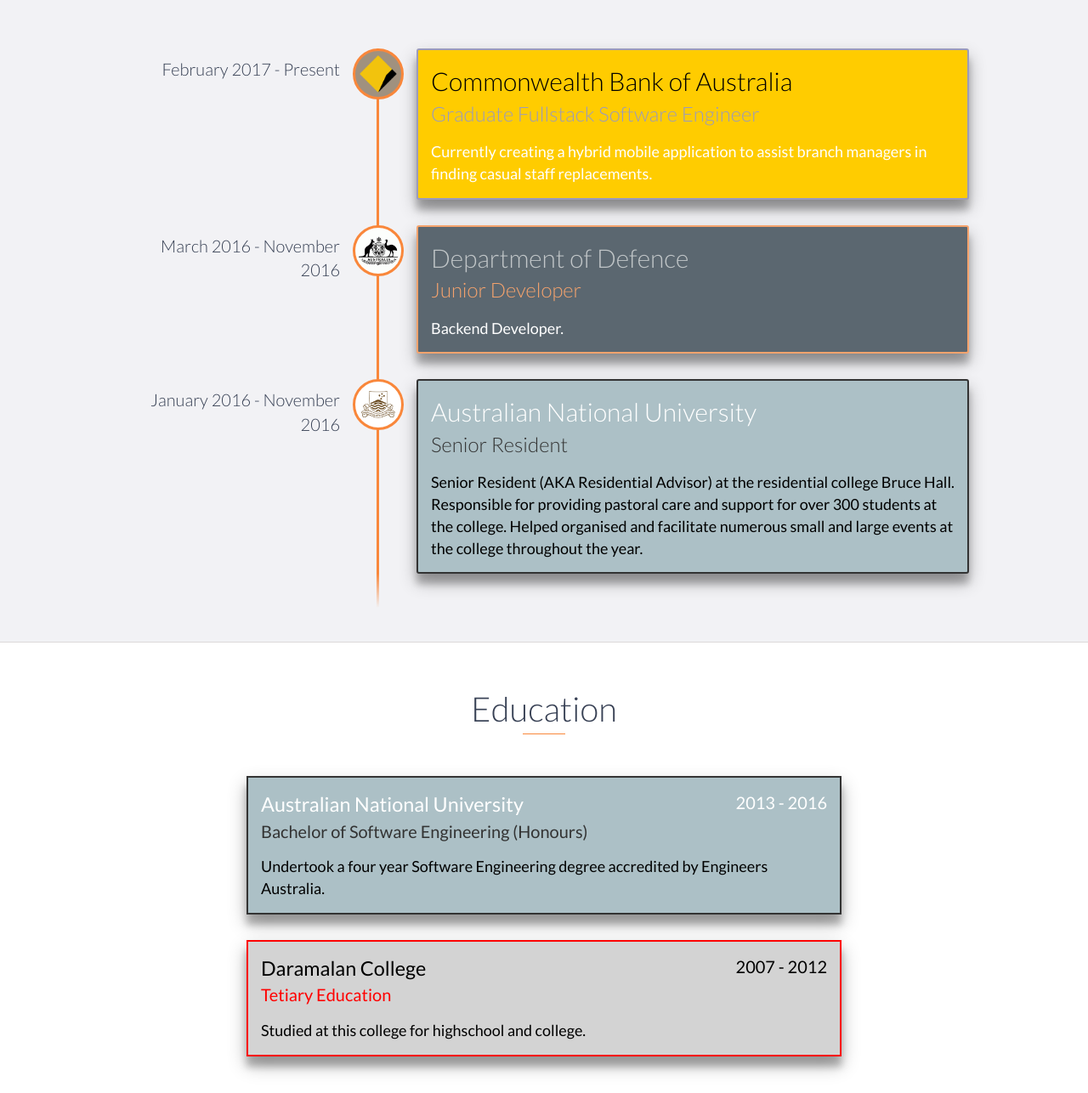
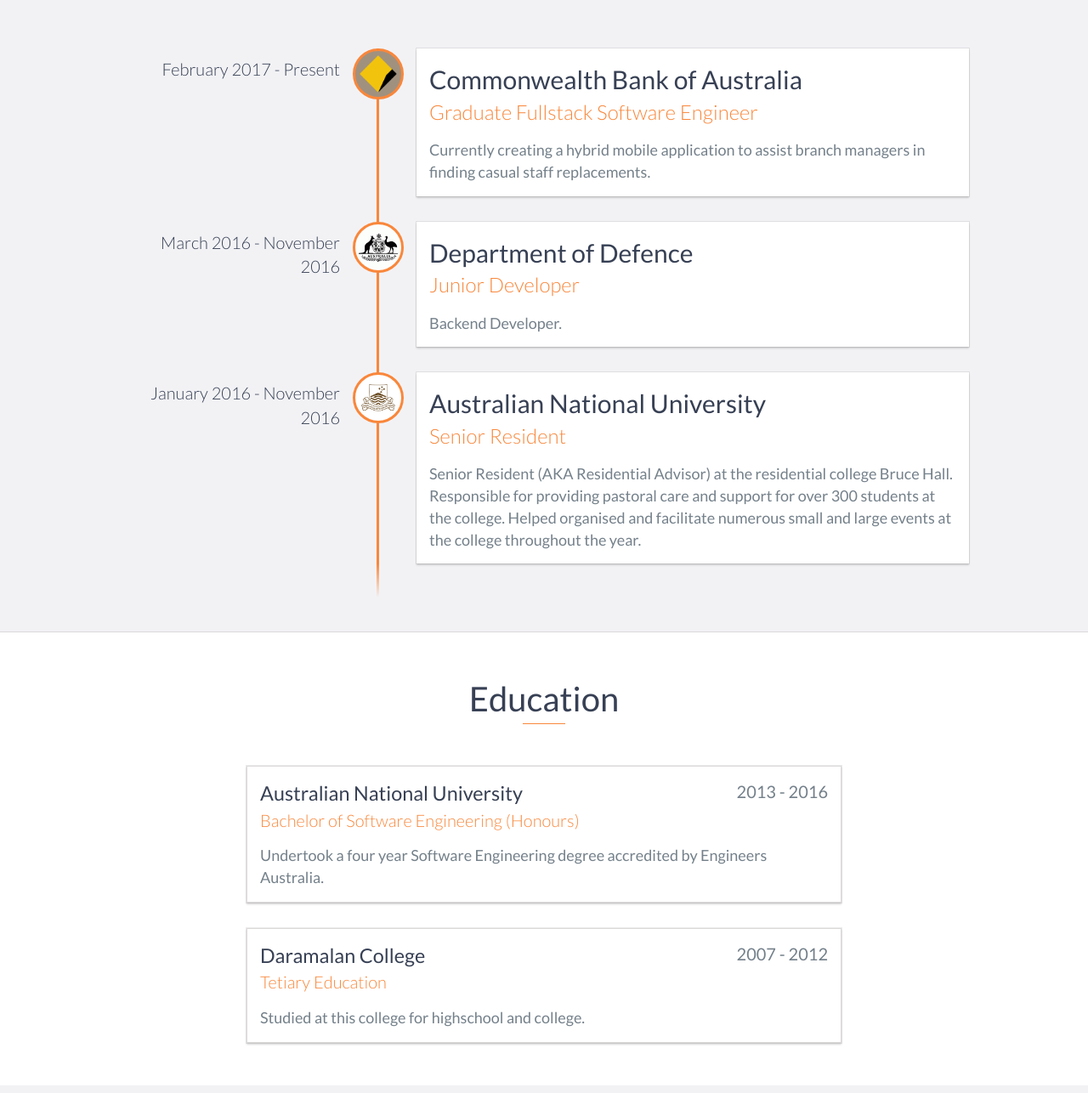
Before and after one commit to HarveyD/harvey-portfolio, a website: page index.html in a window 1280 px wide. Shown: the part 1474-2760 px from the top of the page at 85% size. Drawn offline with nearby package versions, Linux system fonts and the light colour scheme; files that its build step writes are made by us from their sources.

Commit message:
addressed reddit comments: removed bobbing head, removing unique colour scheme of work experience, fixed pooplot link

```diff
--- a/index.html
+++ b/index.html
@@ -129,14 +129,14 @@
   <!-- EDUCATION -->
   <div id="education">
     <h2 class="heading">Education</h2>
-    <div class="education-block anu-edu">
-      <h3>Australian National University</h3>
+    <div class="education-block">
+      <h3> Australian National University</h3>
       <span class="education-date">2013 - 2016</span>
-      <h4>Bachelor of Software Engineering (Honours)</h4>
+      <h4> Bachelor of Software Engineering (Honours)</h4>
       <p> Undertook a four year Software Engineering degree accredited by Engineers Australia. </p>
     </div>
 
-    <div class="education-block dara-edu">
+    <div class="education-block">
       <h3>Daramalan College</h3>
       <span class="education-date">2007 - 2012</span>
       <h4> Tetiary Education </h4>
--- a/js/scripts.js
+++ b/js/scripts.js
@@ -14,7 +14,7 @@
 
         $('html, body').animate({
             scrollTop: scrollDistance + 'px'
-        }, Math.abs(window.pageYOffset - $(heading).offset().top) / 1);
+        }, (Math.abs(window.pageYOffset - $(heading).offset().top) / 1) / 6);
 
         // Hide the menu once clicked if mobile
         if ($('header').hasClass('active')) {
@@ -26,7 +26,7 @@
     $('#to-top').click(function() {
         $('html, body').animate({
             scrollTop: 0
-        }, 500);
+        }, 250);
     });
 
     // Scroll to first element
@@ -34,7 +34,7 @@
         var scrollDistance = $('#lead').next().offset().top;
         $('html, body').animate({
             scrollTop: scrollDistance + 'px'
-        }, 500);
+        }, 250);
     });
 
     /**
@@ -49,13 +49,13 @@
         $userContent.each(function() {
             switch($(this).data('style')){
                 case "cba":
-                    $(this).addClass('vtimeline-content cba').wrap('<div data-icon="cba" class="vtimeline-point"><div class="vtimeline-block"></div></div>');
+                    $(this).addClass('vtimeline-content').wrap('<div data-icon="cba" class="vtimeline-point"><div class="vtimeline-block"></div></div>');
                     break;
                 case "dod":
-                    $(this).addClass('vtimeline-content dod').wrap('<div data-icon="dod" class="vtimeline-point"><div class="vtimeline-block"></div></div>');
+                    $(this).addClass('vtimeline-content').wrap('<div data-icon="dod" class="vtimeline-point"><div class="vtimeline-block"></div></div>');
                     break;
                 case "anu":
-                    $(this).addClass('vtimeline-content anu').wrap('<div data-icon="anu" class="vtimeline-point"><div class="vtimeline-block"></div></div>');
+                    $(this).addClass('vtimeline-content').wrap('<div data-icon="anu" class="vtimeline-point"><div class="vtimeline-block"></div></div>');
                     break;
             }
         });
@@ -112,7 +112,7 @@
         {
             title: 'PooPlot',
             img: 'pooplot.png',
-            url: 'https://www.harveydelaney.com/compounding-savings',
+            url: 'https://www.harveydelaney.com/pooplot',
             desc: 'A hybrid mobile application to help people track, view and share poops.',
             tech: ['Angular 4', 'Ionic 3', 'Android', 'NodeJS', 'MongoDB']
         },
--- a/scss/styles.scss
+++ b/scss/styles.scss
@@ -437,21 +437,6 @@
     }
 }
 
-@-webkit-keyframes bounce {
-    0% {transform: translateY(0px);}
-    100% {transform: translateY(-20px);}
-}
-
-@keyframes bounce {
-    0% {transform: translateY(0px);}
-    100% {transform: translateY(-30px);}
-}
-
-@-moz-keyframes bounce {
-    0% {transform: translateY(0px);}
-    100% {transform: translateY(-30px);}
-}
-
 .img-harvey {
     width: 275px;
     height: 275px;
@@ -464,16 +449,11 @@
     -webkit-border-radius: 50%;
     -moz-border-radius: 50%;
 
-    -webkit-animation: bounce 3s infinite alternate;
-    animation: bounce 3s infinite alternate;
-
     /* Border */
     border: 5px solid $base-color;
     -moz-border-radius: 50%;
     margin-bottom: 15px;
 }
-
-
 
 /*
     --------------------------------
@@ -523,17 +503,15 @@
 }
 
 .vtimeline-content {
-    box-shadow: 0 10px 20px rgba(0,0,0,0.30), 0 12px 8px rgba(0,0,0,0.22);
+    box-shadow: 0 2px 2px 0 rgba(0,0,0,0.16), 0 0 0 1px rgba(0,0,0,0.08);
     margin-left: 350px;
     background: #fff;
-    border: 1px solid #e6e6e6;
     padding: 15px;
-    border-radius: 3px;
     text-align: left;
 
     h3 {
         font-size: 1.5em;
-        font-weight: 300;
+        font-weight: 400;
         color: $heading;
         display: inline-block;
         margin: 0;
@@ -542,7 +520,7 @@
     h4 {
         font-size: 1.2em;
         font-weight: 300;
-        color: #7e8890;
+        color: $base-color;
         margin: 0 0 15px 0;
     }
 
@@ -553,74 +531,53 @@
     }
 }
 
-.cba {
-    background: #FFCC00;
-    border: 2px solid #9B9BBC;
-    h3 {
-        color: #000000;
-    }
-    h4 {
-        color: #9B9BBC;
-    }
-    p {
-        color: #FFFFFF;
-    }
-}
+// .cba {
+//     background: #FFCC00;
+//     border: 2px solid #9B9BBC;
+//     h3 {
+//         color: #000000;
+//     }
+//     h4 {
+//         color: #9B9BBC;
+//     }
+//     p {
+//         color: #FFFFFF;
+//     }
+// }
 
-.dod {
-    background: #5B6770;
-    border: 2px solid #F5A36D;
-    h3 {
-        color: #C1C6C8;
-    }
-    h4 {
-        color: #F5A36D;
-    }
-    p {
-        color: #FFF;
-    }
-}
+// .dod {
+//     background: #5B6770;
+//     border: 2px solid #F5A36D;
+//     h3 {
+//         color: #C1C6C8;
+//     }
+//     h4 {
+//         color: #F5A36D;
+//     }
+//     p {
+//         color: #FFF;
+//     }
+// }
 
-.anu {
-    background: #ACC0C6;
-    border: 2px solid #333333;
-    h3 {
-        color: #FFF;
-    }
-    h4 {
-        color: #333333;
-    }
-    p {
-        color: #000000;
-    }
-}
+// .anu {
+//     background: #ACC0C6;
+//     border: 2px solid #333333;
+//     h3 {
+//         color: #FFF;
+//     }
+//     h4 {
+//         color: #333333;
+//     }
+//     p {
+//         color: #000000;
+//     }
+// }
 
 .vtimeline-point {
     position: relative;
     display: block;
-    vertical-align: top;
     margin-bottom: 30px;
 }
-
-/*
-.vtimeline-icon {
-    position: relative;
-    color: #fff;
-    width: 50px;
-    height: 50px;
-    background: $base-color;
-    border-radius: 50%;
-    float: left;
-    z-index: 99;
-    margin-left: 280px;
-
-    i {
-        display: block;
-        font-size: 2em;
-        margin-top: 10px;
-    }
-}
-*/
 
 .vtimeline-icon {
     position: relative;
@@ -634,19 +591,19 @@
     border-radius: 50%;
 }
 
-.cba-icon{
+.cba-icon {
     background-image: url('../images/cba.png');
     background-size: cover;
     display: block;
 }
 
-.dod-icon{
+.dod-icon {
     background-image: url('../images/dod.gif');
     background-size: cover;
     display: block;
 }
 
-.anu-icon{
+.anu-icon {
     background-image: url('../images/anu.png');
     background-size: cover;
     display: block;
@@ -670,18 +627,23 @@
 
 #education {
     padding: 50px 15px 20px 15px;
-    border-bottom: 1px solid $border;
     text-align: center;
     font-size: 2rem;
 
     h2 {
         color: $heading;
         margin-bottom: 50px;
+        font-weight: 400;
+    }
+
+    h4 {
+        font-weight: 300;
+        color: $base-color;
     }
 }
 
 .education-block {
-    box-shadow: 0 10px 20px rgba(0,0,0,0.30), 0 12px 8px rgba(0,0,0,0.22);
+    box-shadow: 0 2px 2px 0 rgba(0,0,0,0.16), 0 0 0 1px rgba(0,0,0,0.08);
     max-width: 700px;
     margin: 0 auto 30px auto;
     padding: 15px;
@@ -692,53 +654,29 @@
         font-weight: 500;
         float: left;
         margin: 0;
+        color: #374054;
     }
 
     span {
         float: right;
+        color: #74808a;
     }
 
     h4 {
+        color: #74808a;
         clear: both;
         font-weight: 500;
         margin: 0 0 15px 0;
     }
 
     p, ul {
+        color: #74808a;
         margin: 0;
         font-size: 0.9em;
     }
 
     ul {
         padding: 0 0 0 15px;
-    }
-}
-
-.anu-edu {
-    background: #ACC0C6;
-    border: 2px solid #333333;
-    h3, span{
-        color: #FFF;
-    }
-    h4 {
-        color: #333333;
-    }
-    p, ul {
-        color: #000000;
-    }
-}
-
-.dara-edu {
-    background: #d3d3d3;
-    border: 2px solid #F00;
-    h3, span{
-        color: #000;
-    }
-    h4 {
-        color: #F00;
-    }
-    p, ul {
-        color: #000;
     }
 }
 
@@ -771,7 +709,7 @@
     margin: 0 auto 30px auto;
     overflow: hidden;
     background: #fff;
-    box-shadow: 0 19px 28px rgba(0,0,0,0.30), 0 15px 12px rgba(0,0,0,0.22);
+    box-shadow: 0 2px 2px 0 rgba(0,0,0,0.16), 0 0 0 1px rgba(0,0,0,0.08);
 }
 
 .proj-image {
```
Also changed, not shown: css/styles.css, dist/index.html, js/scripts.min.js.
